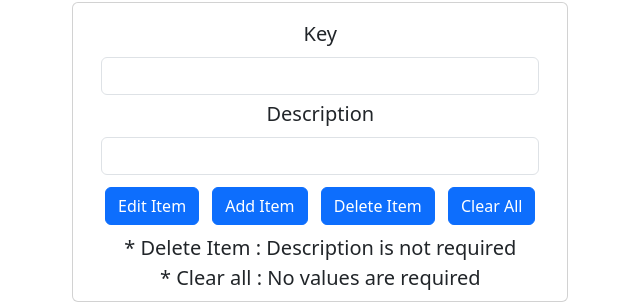
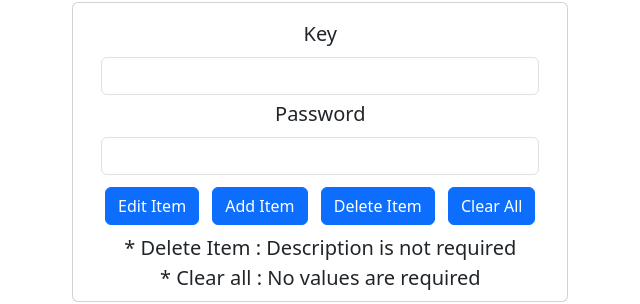
Before and after one commit to akhil-dharavath/Password_Generator, a plain HTML site: page index.html in a window 1280 px wide. Shown: the part 429-733 px from the top of the page, 73-713 px from the left. Drawn offline with nearby package versions, Linux system fonts and the light colour scheme.

Commit message:
Update index.html

```diff
--- a/index.html
+++ b/index.html
@@ -59,7 +59,7 @@
           <input id='key1' type="text" class="form-control">
         </div>
         <div class="mb-1">
-          <label class="form-label">Description</label>
+          <label class="form-label">Password</label>
           <input id="value1" type="text" class="form-control">
         </div>
       </form>
```
